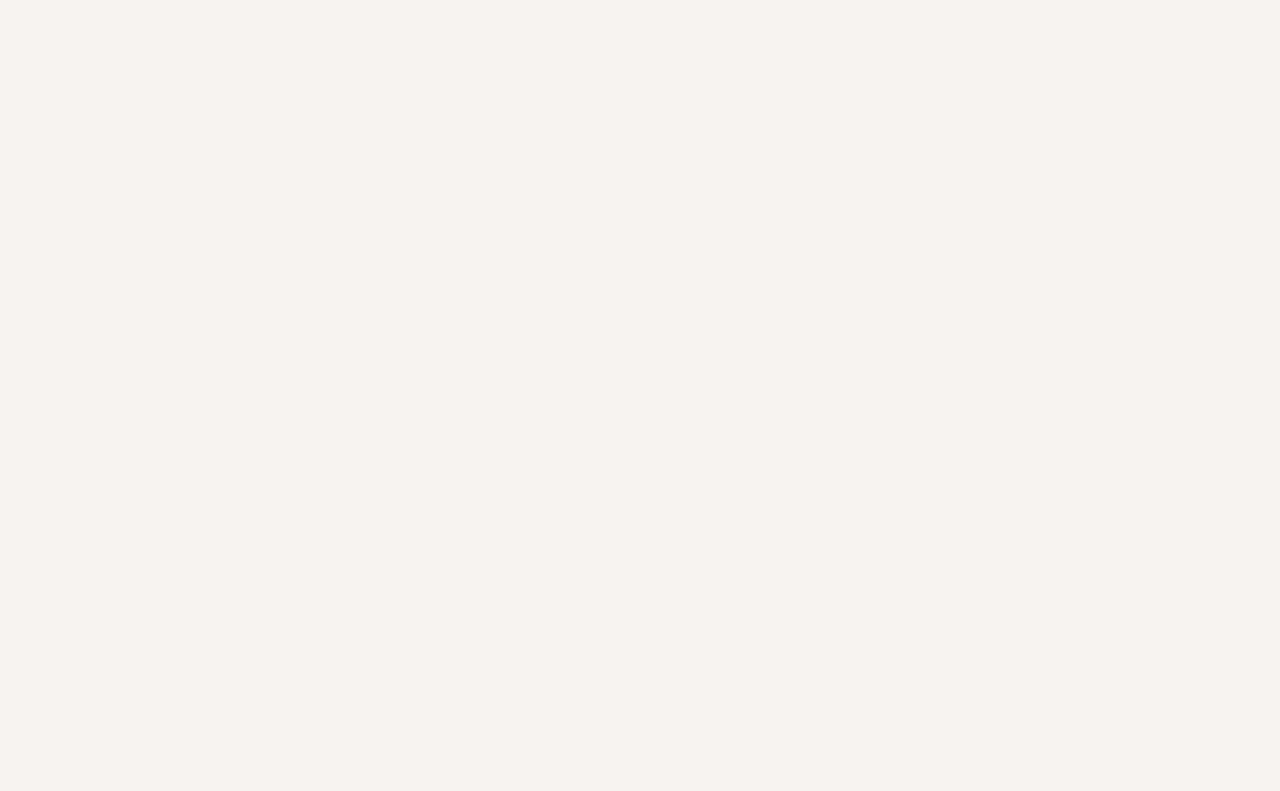
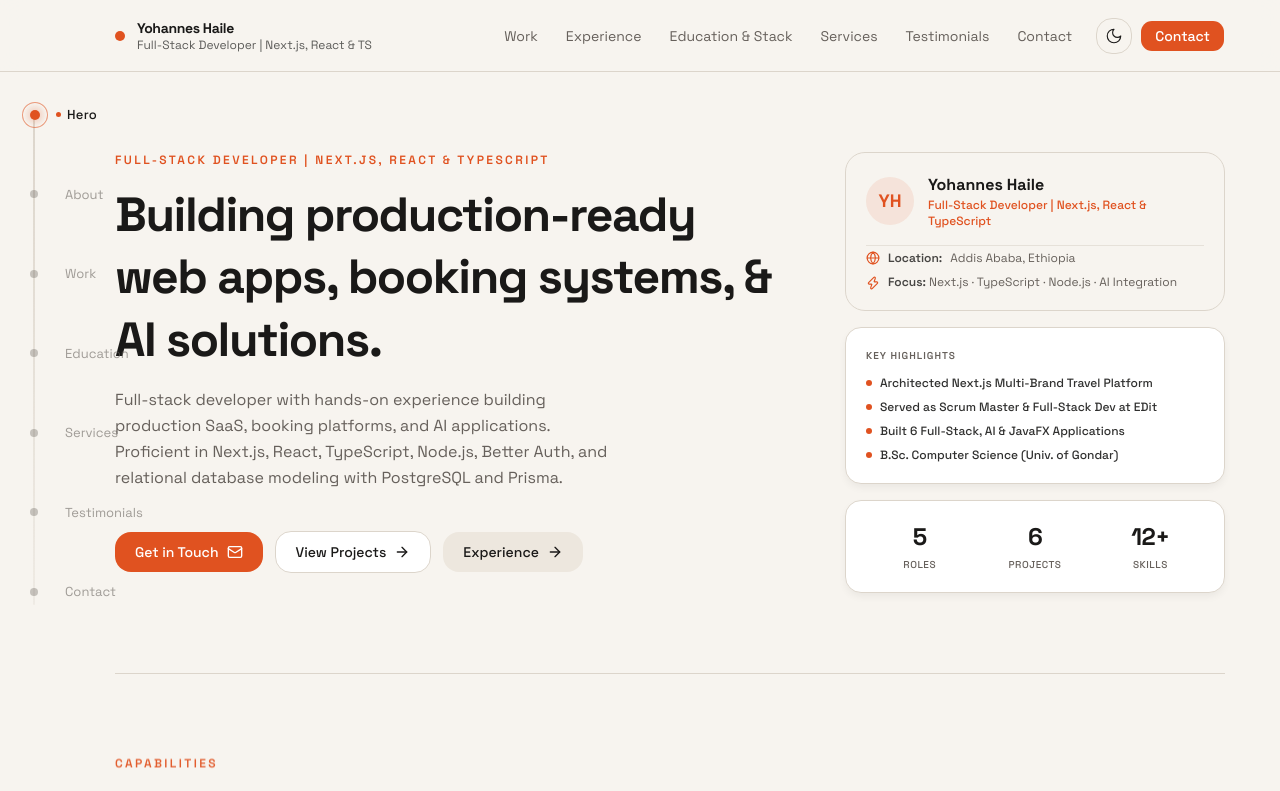
Before and after one commit to JoHaile/portfolio_2, a Next.js app: page /projects in a window 1280 px wide. Before the commit this address had no page. Shown: the top 791 px of the page. Built offline with nearby package versions, Linux system fonts and the light colour scheme.

Commit message:
update the projects

```diff
--- a/app/projects/page.tsx
+++ b/app/projects/page.tsx
@@ -1,5 +1,45 @@
-import { redirect } from "next/navigation"
+import NavBar from "@/components/shared/NavBar"
+import ScrollTracker from "@/components/shared/ScrollTracker"
+import { HeroSection } from "@/components/shared/HeroSection"
+import { CapabilitiesSection } from "@/components/shared/CapabilitiesSection"
+import { ProjectsSection } from "@/components/shared/ProjectsSection"
+import { ExperienceSection } from "@/components/shared/ExperienceSection"
+import { EducationStackSection } from "@/components/shared/EducationStackSection"
+import { ServicesSection } from "@/components/shared/ServicesSection"
+import { TestimonialsSection } from "@/components/shared/TestimonialsSection"
+import { ContactSection } from "@/components/shared/ContactSection"
+import { Footer } from "@/components/shared/Footer"
 
-export default function ProjectsPage() {
-  redirect("/")
+import { profile } from "@/data/profile"
+import { capabilities } from "@/data/capabilities"
+import { projects } from "@/data/projects"
+import { experienceEntries } from "@/data/experience"
+import { educationEntries } from "@/data/education"
+import { stackCategories } from "@/data/techStack"
+import { services } from "@/data/services"
+import { testimonials } from "@/data/testimonials"
+import { contactInfo, socialLinks } from "@/data/contact"
+
+export default function Home() {
+  return (
+    <div className="min-h-screen">
+      <NavBar />
+      <ScrollTracker />
+
+      <main className="mx-auto max-w-[1250px] px-6 md:px-10 lg:pl-[100px]">
+        <HeroSection profile={profile} />
+        <CapabilitiesSection capabilities={capabilities} />
+        <ProjectsSection projects={projects} />
+        <ExperienceSection entries={experienceEntries} />
+        <EducationStackSection entries={educationEntries} categories={stackCategories} />
+        <ServicesSection services={services} />
+        <TestimonialsSection testimonials={testimonials} />
+        <ContactSection contactInfo={contactInfo} socialLinks={socialLinks} />
+      </main>
+
+      <div className="mx-auto max-w-[1250px] px-6 md:px-10 lg:pl-[100px]">
+        <Footer />
+      </div>
+    </div>
+  )
 }
```
